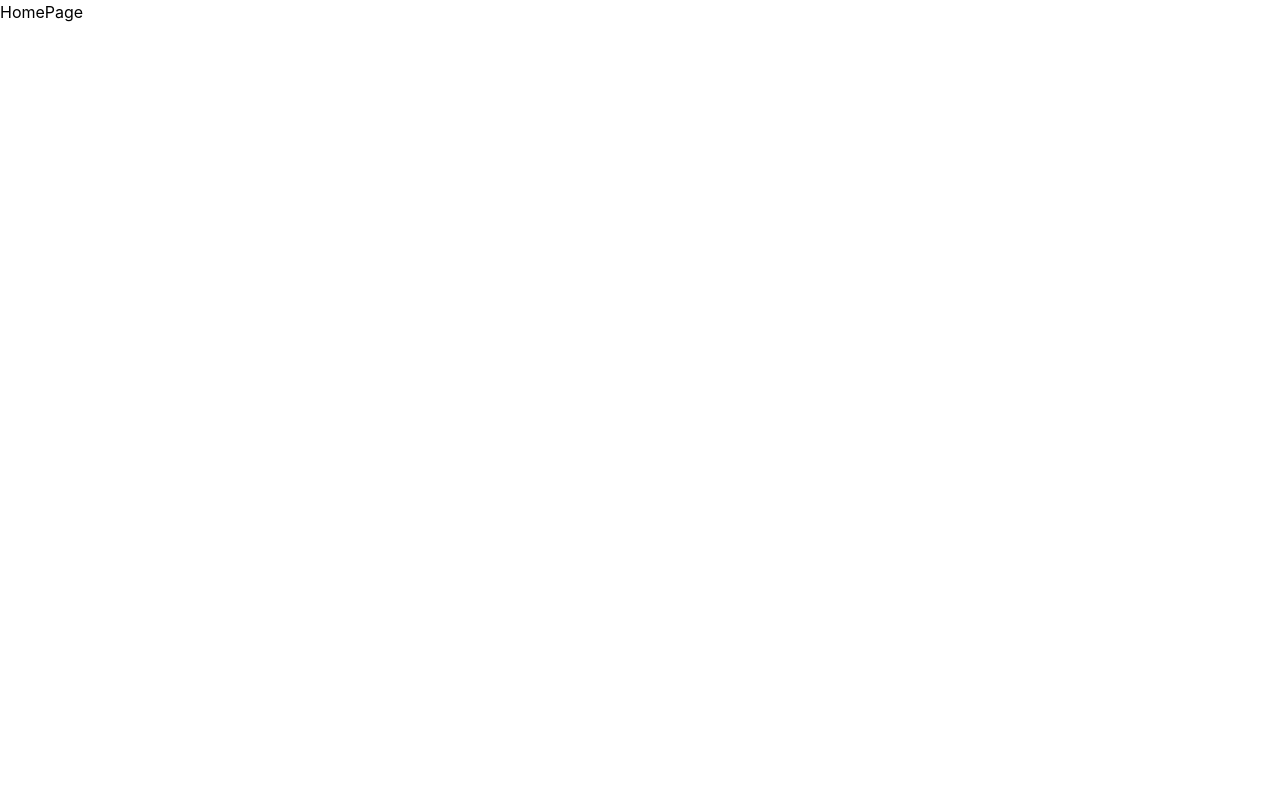
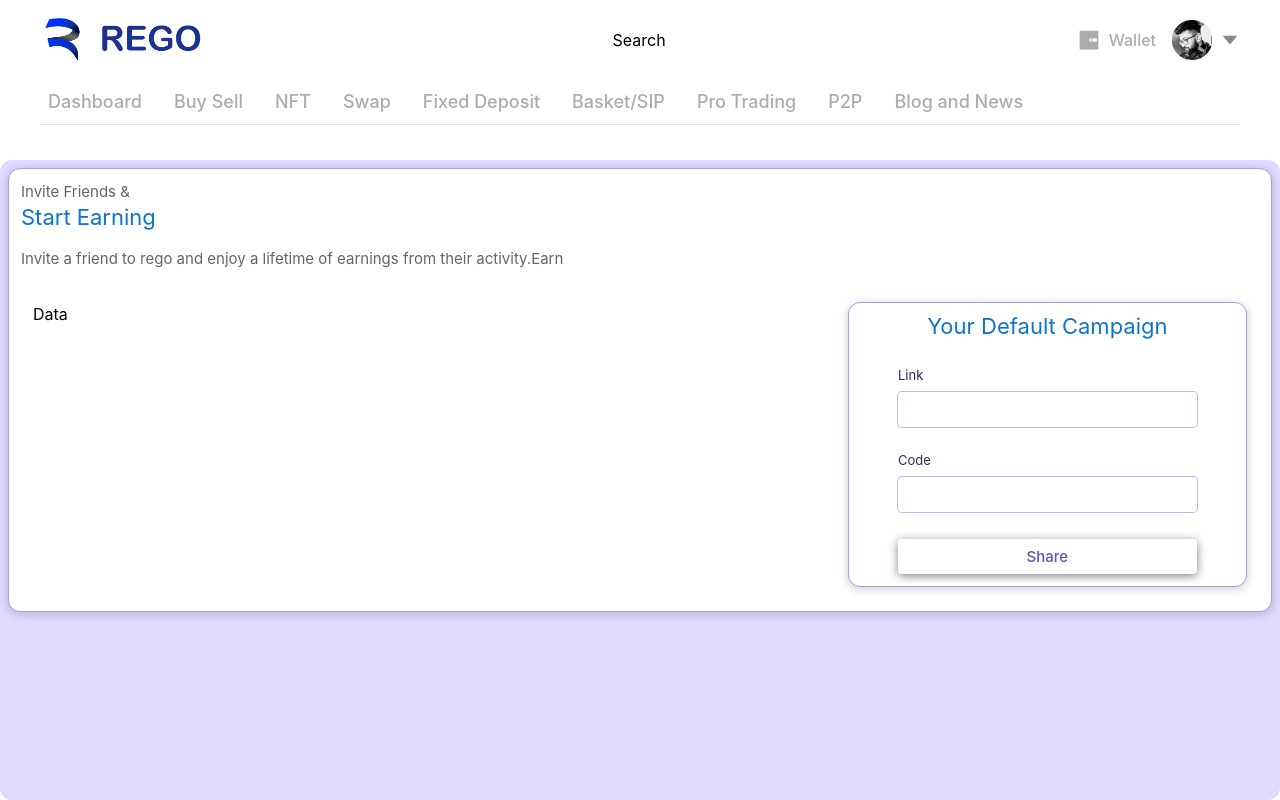
Before and after one commit to QuestGltAdmin/Rego-front, a React (Create React App) app: page /referral in a window 1280 px wide. Before the commit this address led to /. Built offline with nearby package versions, Linux system fonts and the light colour scheme.

Commit message:
Added Referral Page

```diff
--- a/src/App.tsx
+++ b/src/App.tsx
@@ -26,6 +26,7 @@ import BlogNews from './pages/blog-news';
 import Kyc from './pages/kyc';
 import Wallet from './pages/wallet';
 import Settings from './pages/settings'
+import Referral from 'pages/referral';
 import { Test } from './pages/Test';
 import { ToastContainer } from "react-toastify";
 import "react-toastify/dist/ReactToastify.css";
@@ -66,6 +67,7 @@ function App() {
             <Route path="kyc" element={<Kyc />} />
             <Route path="wallet" element={<Wallet />} />
             <Route path="settings" element={<Settings />} />
+            <Route path="referral" element={<Referral/>} />
           </Route>
 
           {/* Testing Route */}
--- a/src/components/Cocoon.tsx
+++ b/src/components/Cocoon.tsx
@@ -1,7 +1,7 @@
 import React, { Fragment, ReactNode, useEffect } from 'react'
 import classNames from 'lib/classNames';
 import { Link, NavLink, Outlet, useLocation, useNavigate } from 'react-router-dom';
-import { AiFillCaretDown, AiFillDashboard, AiFillSetting, AiFillWallet, AiOutlineForm, AiOutlineHistory, AiOutlineLogout, AiOutlineMenu, AiOutlineUser } from 'react-icons/ai';
+import { AiFillCaretDown, AiFillDashboard, AiFillSetting, AiFillWallet, AiOutlineForm, AiOutlineHistory, AiOutlineLogout, AiOutlineMenu, AiOutlineUser, AiOutlineUserAdd } from 'react-icons/ai';
 import ErrorBoundary from 'lib/ErrorBoundary';
 import Logo from './Logo';
 import Dropdown, { DropdownMenuContent, DropdownMenuItem, DropdownMenuSeparator, DropdownMenuTrigger } from 'components/ui/Dropdown';
@@ -430,6 +430,19 @@ function UserDropdown({ small }: { small?: boolean }) {
 					</Link>
 				</DropdownMenuItem>
 				<DropdownMenuSeparator className="h-px bg-gray-200" />
+				<DropdownMenuItem className="rounded-t-xl group">
+					<Link to="/referral" className="flex items-center gap-x-2 px-4 py-2 text-lg cursor-pointer  hover:bg-white hover:text-clr1 hover:font-semibold">
+						<AiOutlineUserAdd
+							className={classNames(
+								" text-white text-lg group-hover:text-clr1 hover:text-clr1 hover:font-semibold",
+								"mr-2 flex-shrink-0 h-5 w-5"
+							)}
+							aria-hidden="true"
+						/>
+						{"Referral"}
+					</Link>
+				</DropdownMenuItem>
+				<DropdownMenuSeparator className="h-px bg-gray-200" />
 				{/* <DropdownMenuItem className=" group">
           <Link to="/change-Password" className="flex px-4 py-2 text-xl cursor-pointer hover:bg-white hover:text-clr1 hover:font-semibold">
               <KeyIcon
--- /dev/null
+++ b/src/pages/referral/index.jsx
@@ -0,0 +1,35 @@
+import React from 'react'
+import AnimatePage from 'HOCs/Animate';
+import { Box, Flex, Button, Heading3, Input, Text, Fieldset, Label } from 'components/styled/ui';
+import { violet } from '@radix-ui/colors';
+
+
+function Index() {
+  return (
+    <Box css={{borderColor:violet.violet8}} className="p-3 rounded-xl border">
+        <Text css={{marginBottom:2}}>{"Invite Friends &"}</Text>
+        <Heading3>{"Start Earning"}</Heading3>
+        <Text>Invite a friend to rego and enjoy a lifetime of earnings from their activity.Earn</Text>
+        <div className="flex flex-col lg:grid lg:grid-cols-3 p-3 gap-2">
+        <div className="lg:col-span-2">Data</div>
+        <Box css={{borderColor:violet.violet8}} className="rounded-xl p-3 border">
+            <Flex  className='flex-col w-4/5 gap-3 mx-auto'>
+
+            <Heading3 className="text-center">Your Default Campaign</Heading3>
+            <Fieldset>
+            <Label htmlFor='link' >Link</Label>
+            <Input id="link" name="link" type="text" />
+            </Fieldset>
+            <Fieldset>
+            <Label htmlFor="code" >Code</Label>
+            <Input id="code" name="code" type="text" />
+            </Fieldset>
+            <Button>Share</Button>
+            </Flex>
+        </Box>
+        </div>
+    </Box>
+  )
+}
+
+export default AnimatePage(Index);
```
